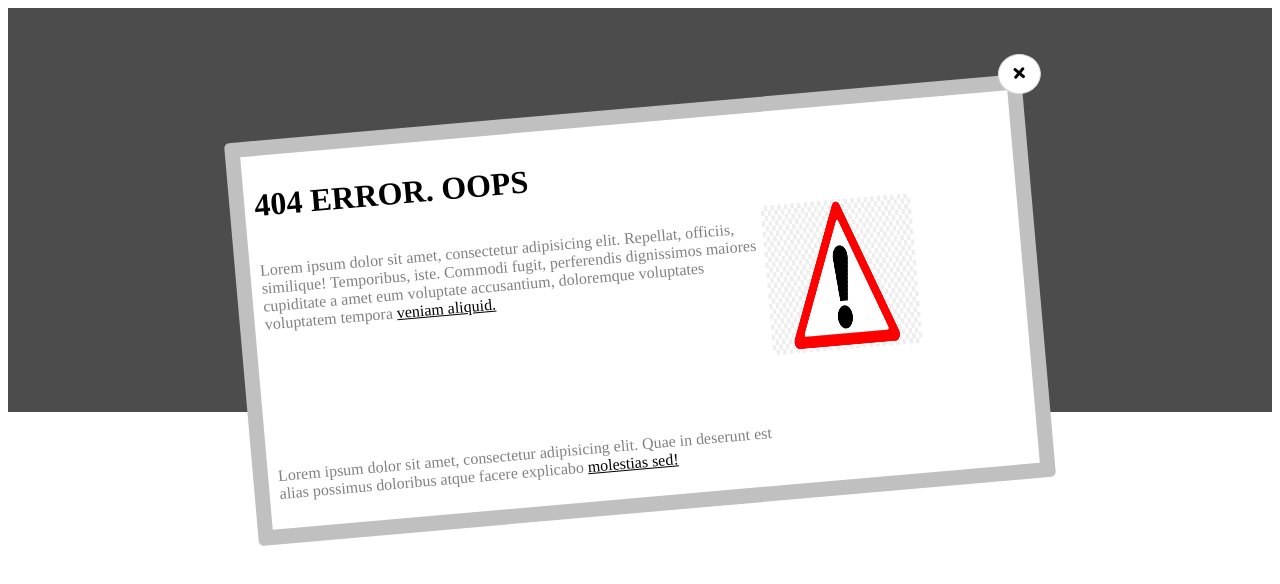
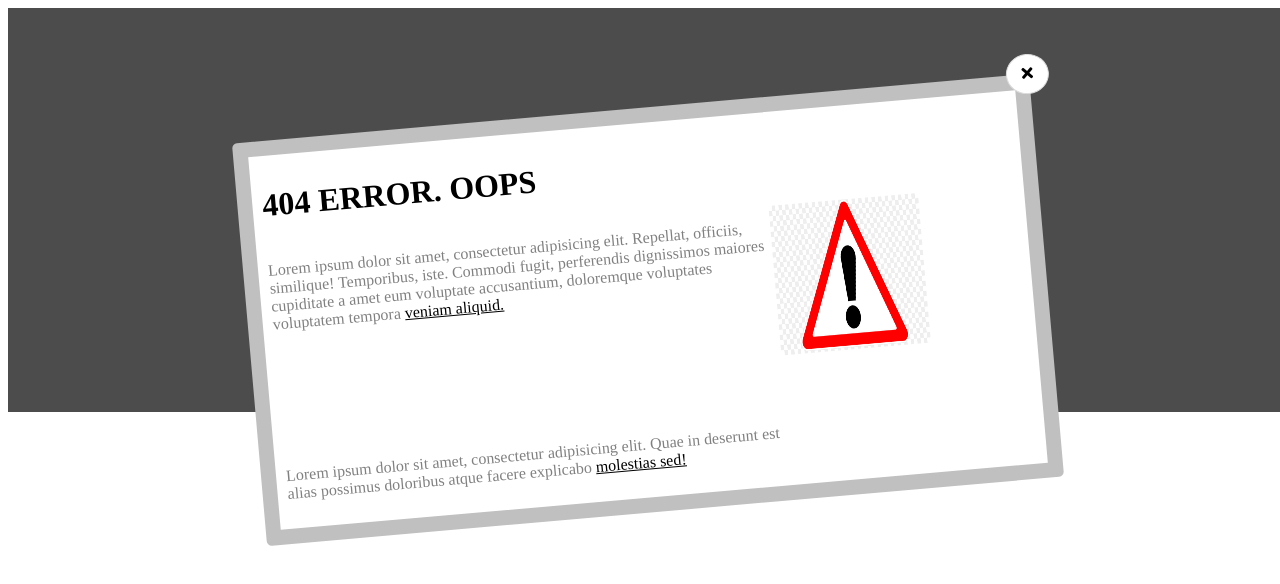
Before and after one commit to yegoryakymenko/mate-practice, a plain HTML site: page position-practice/modal/index.html in a window 1280 px wide. Drawn offline with Linux system fonts and the light colour scheme.

Commit message:
Update main.css

```diff
--- a/position-practice/modal/main.css
+++ b/position-practice/modal/main.css
@@ -1,5 +1,10 @@
 * {
 	box-sizing: border-box;
+}
+body {
+	display:block;
+	width: 100%;
+	height: 100%;
 }
 .wrapper {
 	display: block;
```
